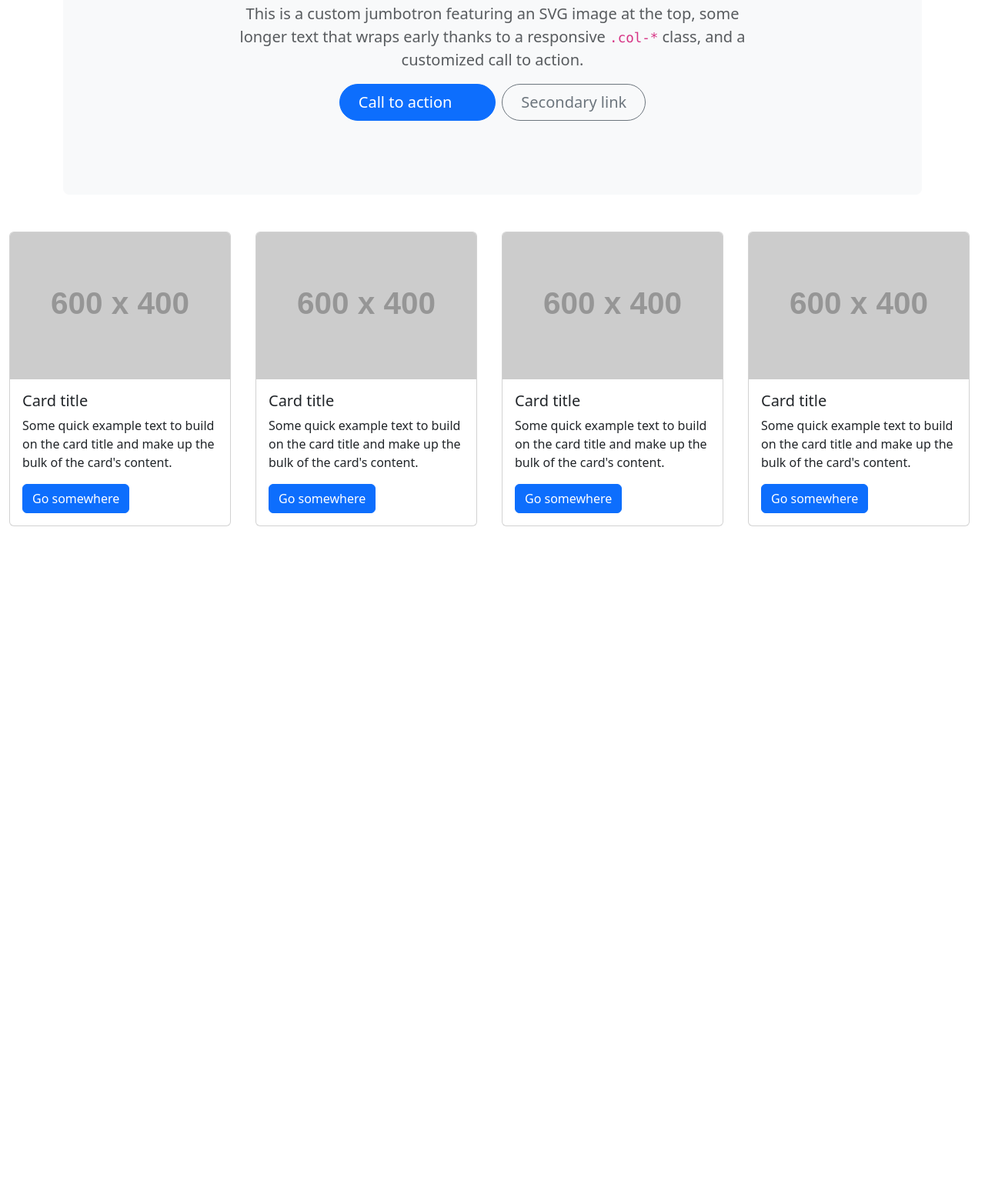
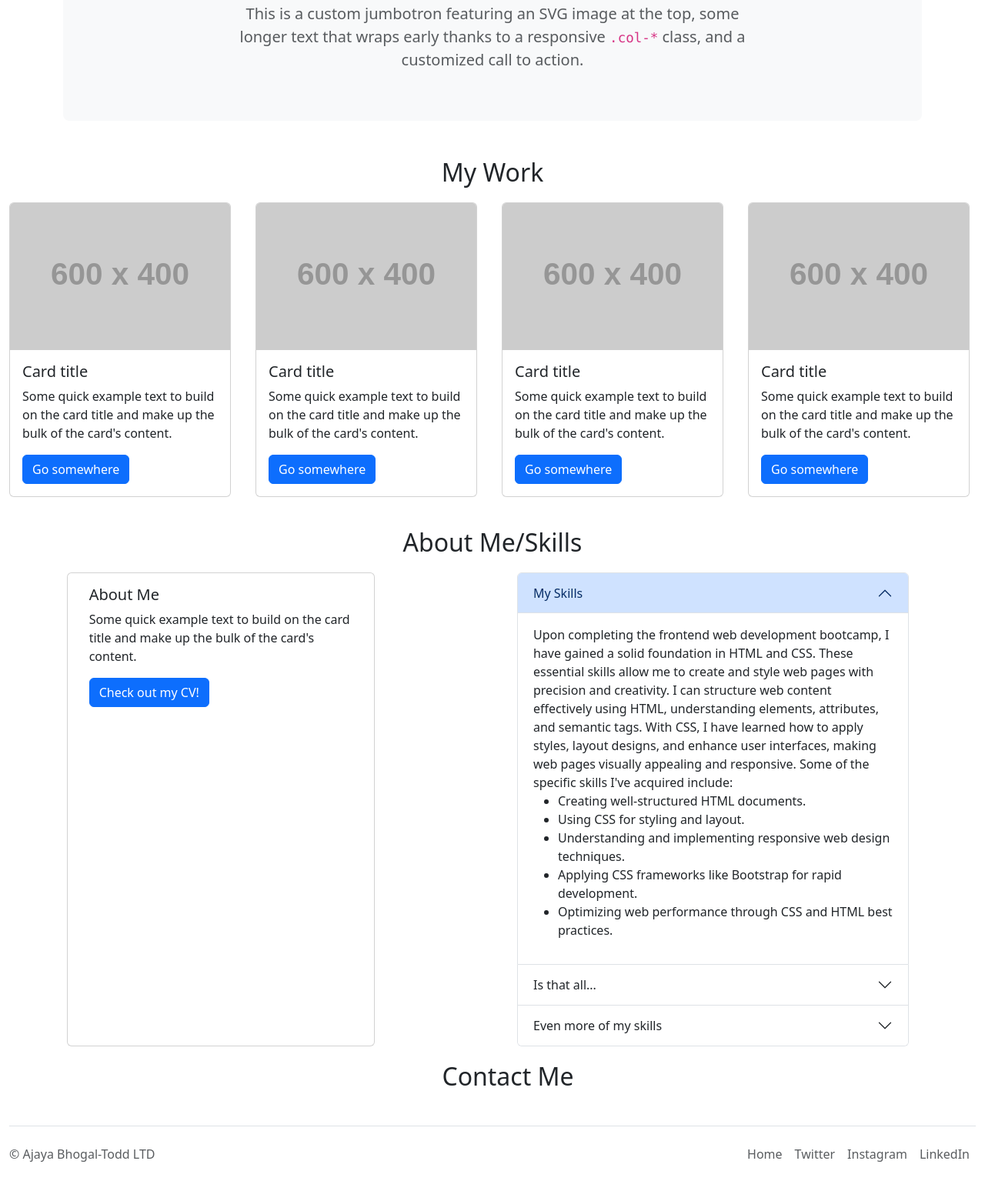
Before and after one commit to ajayabt/Bootstrap-Portfolio, a plain HTML site: page index.html in a window 1280 px wide. Shown: the part 616-2164 px from the top of the page at 77% size. Before the commit the page ends 1320 px from the top, so only its background shows below. Drawn offline with nearby package versions, Linux system fonts and the light colour scheme; placeholder pictures from the web are drawn by us.

Commit message:
General page structure complete and copy added

```diff
--- a/CSS/style.css
+++ b/CSS/style.css
@@ -3,3 +3,27 @@
 margin-bottom: 20px;
 
 }
+
+.centralHeader{
+
+    display: flex;
+    justify-content: center;
+    margin: 20px;
+}
+
+.navbarspacing{
+
+    display: flex;
+    justify-content: space-around;
+}
+
+.aboutmespacer{
+    display: flex;
+    justify-content: space-around;
+}
+
+.footerhover:hover{
+    background-color: aqua;
+    transition: 0.5s;
+
+}
--- a/index.html
+++ b/index.html
@@ -23,23 +23,16 @@
       <div class="collapse navbar-collapse" id="navbarNavDropdown">
         <ul class="navbar-nav">
           <li class="nav-item">
-            <a class="nav-link active" aria-current="page" href="#">My Work</a>
+            <a class="nav-link active" aria-current="page" href="#mywork">My Work</a>
           </li>
           <li class="nav-item">
-            <a class="nav-link" href="#">Skills</a>
+            <a class="nav-link active" href="#skills">Skills</a>
           </li>
           <li class="nav-item">
-            <a class="nav-link" href="#">About Me</a>
+            <a class="nav-link active" href="#aboutme">About Me</a>
           </li>
-          <li class="nav-item dropdown">
-            <a class="nav-link dropdown-toggle" href="#" role="button" data-bs-toggle="dropdown" aria-expanded="false">
-              Sections
-            </a>
-            <ul class="dropdown-menu pushright">
-              <li><a class="dropdown-item" href="#">Work</a></li>
-              <li><a class="dropdown-item" href="#">Skills</a></li>
-              <li><a class="dropdown-item" href="#">About Me</a></li>
-            </ul>
+          <li class="nav-item">
+            <a class="nav-link active" href="#contact">Contact</a>
           </li>
         </ul>
       </div>
@@ -56,18 +49,14 @@
     <p class="col-lg-8 mx-auto fs-5 text-muted">
       This is a custom jumbotron featuring an SVG image at the top, some longer text that wraps early thanks to a responsive <code>.col-*</code> class, and a customized call to action.
     </p>
-    <div class="d-inline-flex gap-2 mb-5">
-      <button class="d-inline-flex align-items-center btn btn-primary btn-lg px-4 rounded-pill" type="button">
-        Call to action
-        <svg class="bi ms-2" width="24" height="24"><use xlink:href="#arrow-right-short"/></svg>
-      </button>
-      <button class="btn btn-outline-secondary btn-lg px-4 rounded-pill" type="button">
-        Secondary link
-      </button>
+
     </div>
   </div>
 </div>
 
+<!-- My work cards -->
+
+<h2 class="centralHeader" id="mywork">My Work</h2>
 <div class="container-fluid">
   <div class="row">
     <div class="cardContainer col-lg-3 col-md-6 col-sm-12">
@@ -116,6 +105,103 @@
   </div>
 </div>
 
+<h2 class="centralHeader">About Me/Skills</h2>
+
+<div class="container-fluid">
+
+
+  <div class="row aboutmespacer">
+    <div class="card col-5" id="aboutme" style="width: 25rem;">
+      <!-- About me card -->
+      <div class="card-body">
+        <h5 class="card-title">About Me</h5>
+        <p class="card-text">Some quick example text to build on the card title and make up the bulk of the card's content.</p>
+        <a href="../assets/IDAjaya Bhogal Todd CV .pdf" class="btn btn-primary">Check out my CV!</a>
+      </div>
+    </div>
+    <!-- Skills accordian -->
+    <div class="accordion col-5" id="skills">
+      <div class="accordion-item">
+        <h2 class="accordion-header">
+          <button class="accordion-button" type="button" data-bs-toggle="collapse" data-bs-target="#collapseOne" aria-expanded="true" aria-controls="collapseOne">
+            My Skills
+          </button>
+        </h2>
+        <div id="collapseOne" class="accordion-collapse collapse show" data-bs-parent="#accordionExample">
+          <div class="accordion-body">
+            Upon completing the frontend web development bootcamp, I have gained a solid foundation in HTML and CSS. These essential skills allow me to create and style web pages with precision and creativity. I can structure web content effectively using HTML, understanding elements, attributes, and semantic tags. With CSS, I have learned how to apply styles, layout designs, and enhance user interfaces, making web pages visually appealing and responsive. Some of the specific skills I've acquired include:
+            <ul>
+              <li>Creating well-structured HTML documents.</li>
+              <li> Using CSS for styling and layout.</li>
+              <li>Understanding and implementing responsive web design techniques.</li>
+              <li>Applying CSS frameworks like Bootstrap for rapid development.</li>
+              <li>Optimizing web performance through CSS and HTML best practices.</li>
+            </ul>
+          </div>
+        </div>
+      </div>
+      <div class="accordion-item">
+        <h2 class="accordion-header">
+          <button class="accordion-button collapsed" type="button" data-bs-toggle="collapse" data-bs-target="#collapseTwo" aria-expanded="false" aria-controls="collapseTwo">
+            Is that all...
+          </button>
+        </h2>
+        <div id="collapseTwo" class="accordion-collapse collapse" data-bs-parent="#accordionExample">
+          <div class="accordion-body">
+            As a graduate of the frontend web development bootcamp, I will have a strong grasp of JavaScript, a versatile and powerful programming language for web development. I can now create dynamic and interactive web applications.
+          </div>
+        </div>
+      </div>
+      <div class="accordion-item">
+        <h2 class="accordion-header">
+          <button class="accordion-button collapsed" type="button" data-bs-toggle="collapse" data-bs-target="#collapseThree" aria-expanded="false" aria-controls="collapseThree">
+            Even more of my skills
+          </button>
+        </h2>
+        <div id="collapseThree" class="accordion-collapse collapse" data-bs-parent="#accordionExample">
+          <div class="accordion-body">
+            In addition to technical skills, I've developed competencies in product management and instructional design. These skills are crucial in creating user-friendly web applications and educational content:
+
+
+            <ul>
+              <li>Product Management: I can define and prioritize features, create product roadmaps, and conduct user research to align web projects with user needs and business goals. My understanding of Agile methodologies enables me to manage projects efficiently and adapt to changing requirements.
+
+              </li>
+
+              <li>Instructional Design: I have learned to design engaging and effective learning experiences. This includes creating educational content, structuring courses, and using instructional technologies to support effective teaching and learning. My skills enable me to create clear and engaging user guides, tutorials, and online courses.
+
+              </li>
+            </ul>
+
+            By combining these technical HTML and CSS skills with my proficiency in JavaScript, product management, and instructional design, I am well-equipped to contribute to the development of user-friendly, interactive web applications and educational resources.
+
+          </div>
+        </div>
+      </div>
+    </div>
+
+
+
+<h2 class="centralHeader" id="contact">Contact Me</h2>
+
+<!-- Footer -->
+<div class="container">
+  <footer class="d-flex flex-wrap justify-content-between align-items-center py-3 my-4 border-top">
+    <p class="col-md-4 mb-0 text-body-secondary">&copy; Ajaya Bhogal-Todd LTD</p>
+
+    <a href="/" class="col-md-4 d-flex align-items-center justify-content-center mb-3 mb-md-0 me-md-auto link-body-emphasis text-decoration-none">
+      <svg class="bi me-2" width="40" height="32"><use xlink:href="#bootstrap"/></svg>
+    </a>
+
+    <ul class="nav col-md-4 justify-content-end">
+      <li class="nav-item"><a href="#" class="nav-link px-2 text-body-secondary footerhover">Home</a></li>
+      <li class="nav-item"><a href="#" class="nav-link px-2 text-body-secondary footerhover">Twitter</a></li>
+      <li class="nav-item"><a href="#" class="nav-link px-2 text-body-secondary footerhover">Instagram</a></li>
+      <li class="nav-item"><a href="#" class="nav-link px-2 text-body-secondary footerhover">LinkedIn</a></li>
+    </ul>
+  </footer>
+</div>
+
 
 <script src="https://cdn.jsdelivr.net/npm/bootstrap@5.3.2/dist/js/bootstrap.bundle.min.js" integrity="sha384-C6RzsynM9kWDrMNeT87bh95OGNyZPhcTNXj1NW7RuBCsyN/o0jlpcV8Qyq46cDfL" crossorigin="anonymous"></script>
 
```
Also changed, not shown: 1 other file.
